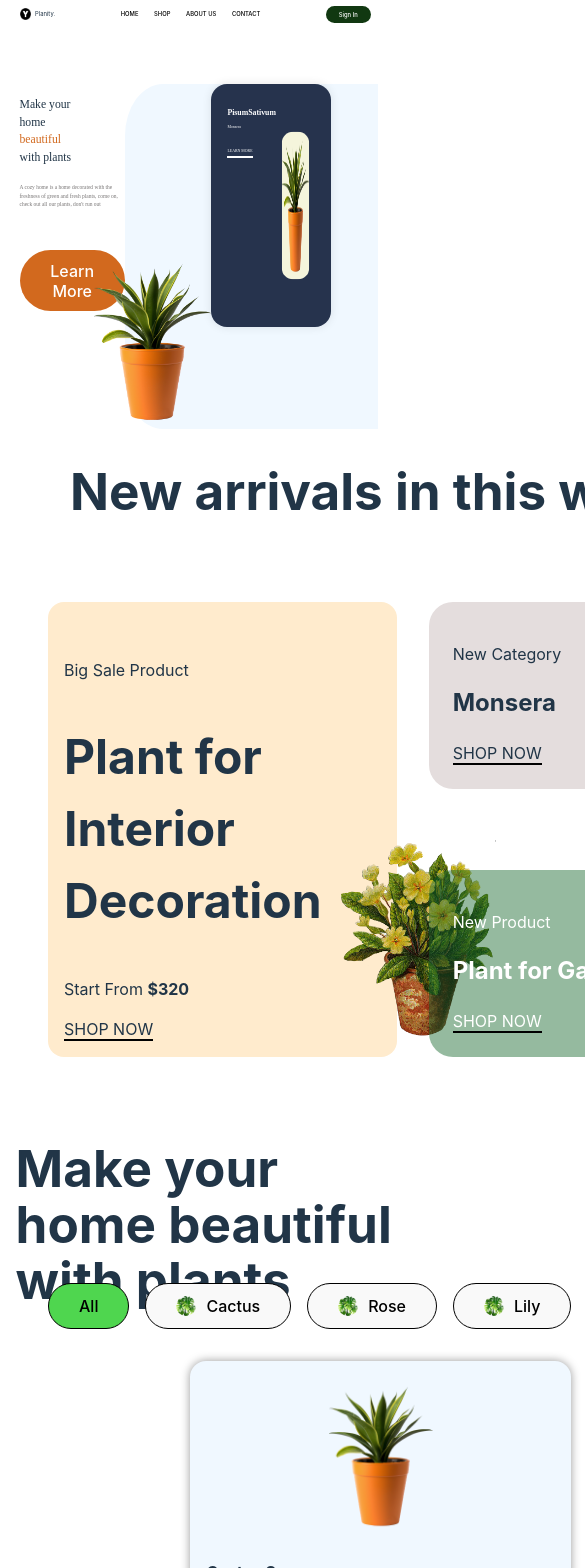
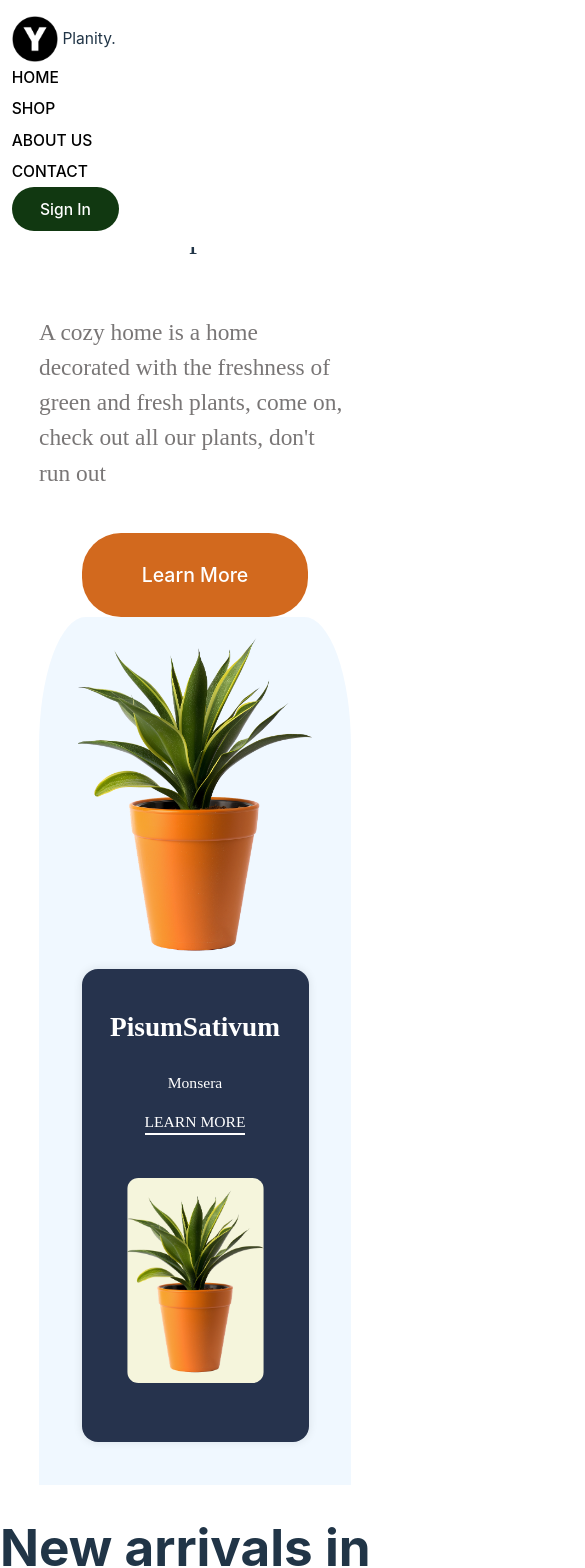
Before and after one commit to Ashish-619/MVP-Task, a React (Vite) app: page / in a window 390 px wide. Shown: the top 1568 px of the page, 585 px wide, since content can reach past the window. Built offline with nearby package versions, Linux system fonts and the light colour scheme.

Commit message:
adjusted alignments

```diff
--- a/src/components/body1/Body1.module.scss
+++ b/src/components/body1/Body1.module.scss
@@ -35,6 +35,8 @@
         border-radius: 10vw;
         background-color: chocolate;
         color: white;
+        padding: 0.5em 1em;
+        font-size: 1.2vw;
     }
 }
 
@@ -50,7 +52,6 @@
     width: 30vw;
     height: auto;
     margin-left: -12%;
-
 }
 
 .rightCardInner {
@@ -65,11 +66,10 @@
     margin-bottom: 12vh;
 
     h2 {
-
         font-size: 2vw;
     }
 
-    P {
+    p {
         font-size: 1vw;
     }
 
@@ -89,3 +89,96 @@
         transform: scale(0.7);
     }
 }
+
+/* Responsive Styles */
+@media (max-width: 768px) {
+    .mainContainer {
+        flex-direction: column;
+        align-items: center;
+        margin-left: 0;
+        margin-top: 5vh;
+    }
+
+    .leftCard {
+        width: 80%;
+        align-items: center;
+        text-align: center;
+
+        pre {
+            font-size: 6vw;
+        }
+
+        p {
+            font-size: 4vw;
+        }
+
+        button {
+            font-size: 4vw;
+            padding: 1em 2em;
+        }
+    }
+
+    .rightCard {
+        width: 80%;
+        flex-direction: column;
+        align-items: center;
+        text-align: center;
+        border-radius: 15% 15% 0 0;
+    }
+
+    .rightCard > img {
+        width: 60vw;
+        margin-left: 0;
+    }
+
+    .rightCardInner {
+        flex-direction: column;
+        align-items: center;
+        text-align: center;
+        margin-bottom: 5vh;
+
+        h2 {
+            font-size: 5vw;
+        }
+
+        p {
+            font-size: 3vw;
+        }
+
+        a {
+            font-size: 3vw;
+        }
+
+        img {
+            width: 50vw;
+            height: auto;
+        }
+    }
+}
+
+@media (max-width: 480px) {
+    .leftCard pre {
+        font-size: 8vw;
+    }
+
+    .leftCard p {
+        font-size: 6vw;
+    }
+
+    .leftCard button {
+        font-size: 5vw;
+        padding: 1.5em 3em;
+    }
+
+    .rightCardInner h2 {
+        font-size: 7vw;
+    }
+
+    .rightCardInner p {
+        font-size: 4vw;
+    }
+
+    .rightCardInner a {
+        font-size: 4vw;
+    }
+}
--- a/src/components/body2/Body2.module.css
+++ b/src/components/body2/Body2.module.css
@@ -86,3 +86,72 @@
 .pot2 span {
     border-bottom: 2px solid black;
 }
+
+/* Responsive Styles */
+@media (max-width: 768px) {
+    .outerContainer {
+        flex-direction: column;
+        margin: 2em;
+    }
+
+    .flowerCard {
+        width: 100%;
+        margin-right: 0;
+        margin-bottom: 2em;
+        flex-direction: column;
+        align-items: center;
+    }
+
+    .flowerCardText {
+        text-align: center;
+    }
+
+    .flowerCard img {
+        width: 80%;
+        margin-left: 0;
+    }
+
+    .rightPartition {
+        width: 100%;
+    }
+
+    .pot1,
+    .pot2 {
+        flex-direction: column;
+        align-items: center;
+        text-align: center;
+        padding: 1em;
+    }
+
+    .pot1 img,
+    .pot2 img {
+        width: 50%;
+        margin: 0;
+        margin-top: 1em;
+    }
+}
+
+@media (max-width: 480px) {
+    .outerContainer {
+        margin: 1em;
+    }
+
+    .flowerCardText h2 {
+        font-size: 2em;
+    }
+
+    .flowerCardText p {
+        margin-top: 1em;
+        font-size: 1em;
+    }
+
+    .pot1,
+    .pot2 {
+        padding: 0.5em;
+    }
+
+    .pot1 img,
+    .pot2 img {
+        width: 70%;
+    }
+}
--- a/src/components/body3/Body3.module.css
+++ b/src/components/body3/Body3.module.css
@@ -18,3 +18,35 @@
     transform: rotate(-45deg);
     transform-origin: top;
 }
+
+/* Responsive Styles */
+@media (max-width: 768px) {
+    .container {
+        flex-direction: column;
+        align-items: center;
+    }
+
+    .textContainer {
+        width: 90%;
+        margin-left: 0;
+        margin-top: 2em;
+    }
+
+    .container img {
+        width: 60%;
+        transform: rotate(0);
+        margin-top: 2em;
+    }
+}
+
+@media (max-width: 480px) {
+    .textContainer {
+        width: 100%;
+        margin-left: 0;
+    }
+
+    .container img {
+        width: 80%;
+        margin-top: 1em;
+    }
+}
--- a/src/components/body4/Body4.module.css
+++ b/src/components/body4/Body4.module.css
@@ -1,25 +1,19 @@
-/* Body4.module.css */
-
 .boxContainer {
     display: flex;
     flex-wrap: wrap;
     justify-content: center;
-    /* Center the cards horizontally */
 }
 
 .card {
     width: calc(25% - 5em);
-    /* Adjust card width to fit four cards in one line with margin */
     background-color: aliceblue;
     padding: 1em;
     border-radius: 1em;
     box-shadow: 0 0 10px rgba(0, 0, 0, 0.4);
     margin: 1em;
-    /* Adjust margin for spacing between cards */
     display: flex;
     flex-direction: column;
     align-items: center;
-    /* Center child elements horizontally */
 }
 
 .textArea {
@@ -33,7 +27,6 @@
     justify-content: space-between;
     align-items: center;
     margin-top: 10px;
-    /* Add some margin to space out from the first paragraph */
 }
 
 .priceContainer p {
@@ -45,13 +38,9 @@
 
 .priceContainer .bagIconContainer {
     width: 30px;
-    /* Adjust the size of the circle */
     height: 30px;
-    /* Adjust the size of the circle */
     background-color: rgb(157, 213, 157);
-    /* Set the background color of the circle */
     border-radius: 50%;
-    /* Make the container a circle */
     display: flex;
     justify-content: center;
     align-items: center;
@@ -60,7 +49,6 @@
 
 .priceContainer img {
     width: 15px;
-    /* Adjust size for small favicon */
     height: auto;
     display: inline-block;
 }
@@ -71,8 +59,39 @@
     margin-bottom: 10px;
 }
 
+/* Responsive Styles */
+@media (max-width: 1024px) {
+    .card {
+        width: calc(33.33% - 4em);
+    }
+}
+
 @media (max-width: 768px) {
     .card {
         width: calc(50% - 2em);
     }
 }
+
+@media (max-width: 480px) {
+    .card {
+        width: calc(100% - 2em);
+        margin: 1em 0;
+    }
+
+    .card .mainImage {
+        width: 50%;
+    }
+
+    .priceContainer p {
+        font-size: 0.9em;
+    }
+
+    .priceContainer .bagIconContainer {
+        width: 25px;
+        height: 25px;
+    }
+
+    .priceContainer img {
+        width: 12px;
+    }
+}
--- a/src/components/body5/Body5.module.css
+++ b/src/components/body5/Body5.module.css
@@ -1,7 +1,5 @@
-/* Body5.module.css */
-
 .outerContainer1 {
-    position: relative; /* Positioning context for pseudo-element */
+    position: relative;
     display: flex;
     align-items: center;
     justify-content: space-between;
@@ -9,25 +7,25 @@
 }
 
 .outerContainer1 img {
-    width: 25%; /* Adjust image width as needed */
+    width: 25%;
     height: auto;
-    transform: rotate(45deg); /* Rotate the image */
-    margin-right: 1em; /* Add margin to separate image from text */
-    position: relative; /* Ensure positioning context for z-index */
-    z-index: 1; /* Ensure image is above the pseudo-element */
+    transform: rotate(45deg);
+    margin-right: 1em;
+    position: relative;
+    z-index: 1;
 }
 
 .outerContainer1::before {
-    content: ''; /* Required for pseudo-elements */
-    position: absolute; /* Positioning relative to outerContainer1 */
-    top: 50%; /* Adjust top position to center the half-circle */
-    left: 0.1%; /* Adjust left position to center the half-circle */
-    transform: translate(-50%, -50%); /* Center the half-circle */
-    width: 50%; /* Adjust width of the half-circle */
-    height: 100%; /* Height same as outerContainer1 */
-    background-color: rgb(153, 231, 196); /* Color of the half-circle */
-    border-radius: 50%; /* Create a circle shape */
-    z-index: 0; /* Ensure the half-circle is behind the image */
+    content: '';
+    position: absolute;
+    top: 50%;
+    left: 0.1%;
+    transform: translate(-50%, -50%);
+    width: 50%;
+    height: 100%;
+    background-color: rgb(153, 231, 196);
+    border-radius: 50%;
+    z-index: 0;
 }
 
 .textArea1 {
@@ -47,3 +45,63 @@
     margin: 0;
     color: gray;
 }
+
+/* Responsive Styles */
+@media (max-width: 768px) {
+    .outerContainer1 {
+        flex-direction: column;
+        align-items: center;
+        margin: 1em;
+    }
+
+    .outerContainer1 img {
+        width: 50%;
+        transform: rotate(0);
+        margin-right: 0;
+        margin-bottom: 1em;
+    }
+
+    .outerContainer1::before {
+        top: 60%;
+        left: 50%;
+        transform: translate(-50%, -50%);
+        width: 70%;
+        height: 30%;
+    }
+
+    .textArea1 {
+        width: 100%;
+        text-align: center;
+    }
+
+    .textArea1 h2 {
+        font-size: 1.5em;
+    }
+}
+
+@media (max-width: 480px) {
+    .outerContainer1 {
+        margin: 0.5em;
+    }
+
+    .outerContainer1 img {
+        width: 70%;
+        margin-bottom: 0.5em;
+    }
+
+    .outerContainer1::before {
+        top: 70%;
+        left: 50%;
+        transform: translate(-50%, -50%);
+        width: 80%;
+        height: 25%;
+    }
+
+    .textArea1 h2 {
+        font-size: 1.2em;
+    }
+
+    .textArea1 p {
+        font-size: 0.9em;
+    }
+}
--- a/src/components/header/Header.module.scss
+++ b/src/components/header/Header.module.scss
@@ -54,18 +54,12 @@
     content: '';
     position: absolute;
     bottom: -5px;
-    /* Adjust the position of the line */
     left: 50%;
-    /* Start the line from the center of the anchor tag */
     transform: translateX(-50%);
-    /* Center the line horizontally */
     width: 50%;
-    /* Set the width to cover half of the anchor tag's width */
     height: 2px;
     background-color: rgb(17, 56, 17);
-
 }
-
 
 .rightPart {
     display: flex;
@@ -78,3 +72,48 @@
         color: white;
     }
 }
+
+/* Responsive Styles */
+@media (max-width: 768px) {
+    .headerContainer {
+        flex-direction: column;
+        align-items: flex-start;
+        font-size: 4vw;
+    }
+
+    .leftPart img {
+        width: 10vw;
+    }
+
+    .middlePart {
+        width: 100%;
+        justify-content: flex-start;
+    }
+
+    .middlePart ul {
+        flex-direction: column;
+        width: 100%;
+    }
+
+    .middlePart ul li {
+        margin: 1vw 0;
+    }
+
+    .rightPart button {
+        padding: 2vw 5vw;
+    }
+}
+
+@media (max-width: 480px) {
+    .headerContainer {
+        padding: 1em 3vw;
+    }
+
+    .leftPart img {
+        width: 12vw;
+    }
+
+    .rightPart button {
+        padding: 3vw 7vw;
+    }
+}
--- a/src/components/navButtons/NavButtons.module.css
+++ b/src/components/navButtons/NavButtons.module.css
@@ -51,3 +51,54 @@
     font-size: 0.8em;
     font-weight: bold;
 }
+
+/* Responsive Styles */
+@media (max-width: 768px) {
+    .navButtonsContainer {
+        flex-direction: column;
+        align-items: center;
+        width: 100%;
+        margin-left: 0;
+        margin-top: 0;
+        gap: 0.5em;
+    }
+
+    .button {
+        width: 80%;
+        padding: 10px 20px;
+        font-size: 0.9em;
+    }
+
+    .button::before {
+        width: 15px;
+        height: 15px;
+    }
+
+    .badge {
+        top: -5px;
+        right: -5px;
+        padding: 3px;
+        font-size: 0.7em;
+    }
+}
+
+@media (max-width: 480px) {
+    .button {
+        width: 100%;
+        padding: 8px 15px;
+        font-size: 0.8em;
+    }
+
+    .button::before {
+        width: 10px;
+        height: 10px;
+        margin-right: 5px;
+    }
+
+    .badge {
+        top: -3px;
+        right: -3px;
+        padding: 2px;
+        font-size: 0.6em;
+    }
+}
--- a/src/components/testimonial/Testimonial.module.css
+++ b/src/components/testimonial/Testimonial.module.css
@@ -17,8 +17,6 @@
     width: 25%;
     height: auto;
 }
-
-
 
 .carouselButton {
     width: 10%;
@@ -42,8 +40,6 @@
     cursor: pointer;
 }
 
-
-
 .testimonialContainer button:nth-of-type(2) {
     background-color: rgba(164, 116, 82, 0.507);
     border-radius: 50%;
@@ -55,3 +51,59 @@
     border: none;
     cursor: pointer;
 }
+
+/* Responsive Styles */
+@media (max-width: 768px) {
+    .testimonialContainer {
+        flex-direction: column;
+        align-items: center;
+    }
+
+    .leftText {
+        width: 80%;
+        text-align: center;
+    }
+
+    .leftText h2 {
+        font-size: 2em;
+    }
+
+    .testimonialContainer img {
+        width: 50%;
+        margin: 1em 0;
+    }
+
+    .carouselButton {
+        width: 20%;
+        gap: 10%;
+    }
+
+    .testimonialContainer button:nth-of-type(1),
+    .testimonialContainer button:nth-of-type(2) {
+        width: 5%;
+    }
+}
+
+@media (max-width: 480px) {
+    .leftText {
+        width: 100%;
+    }
+
+    .leftText h2 {
+        font-size: 1.5em;
+    }
+
+    .testimonialContainer img {
+        width: 70%;
+    }
+
+    .carouselButton {
+        width: 30%;
+        gap: 5%;
+    }
+
+    .testimonialContainer button:nth-of-type(1),
+    .testimonialContainer button:nth-of-type(2) {
+        width: 10%;
+    }
+}
```
Also changed, not shown: src/components/header/Header.jsx (line endings or trailing spaces).
